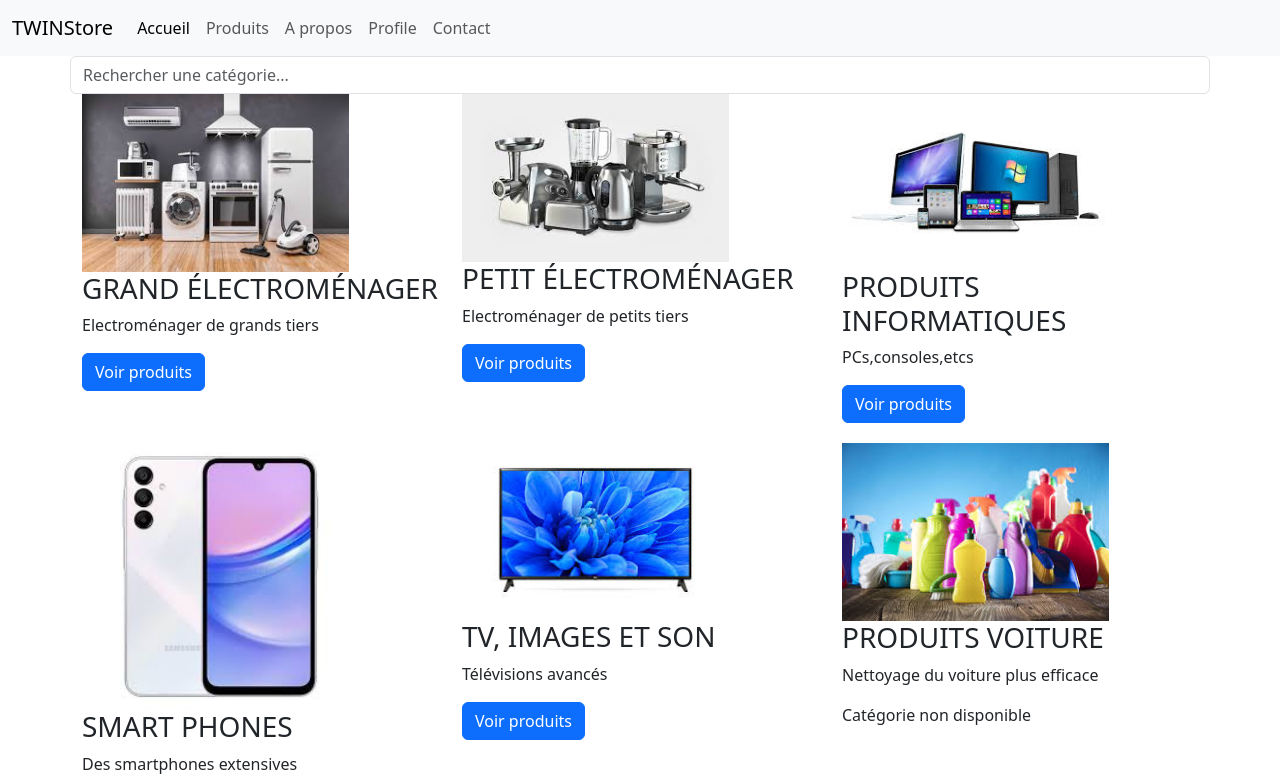
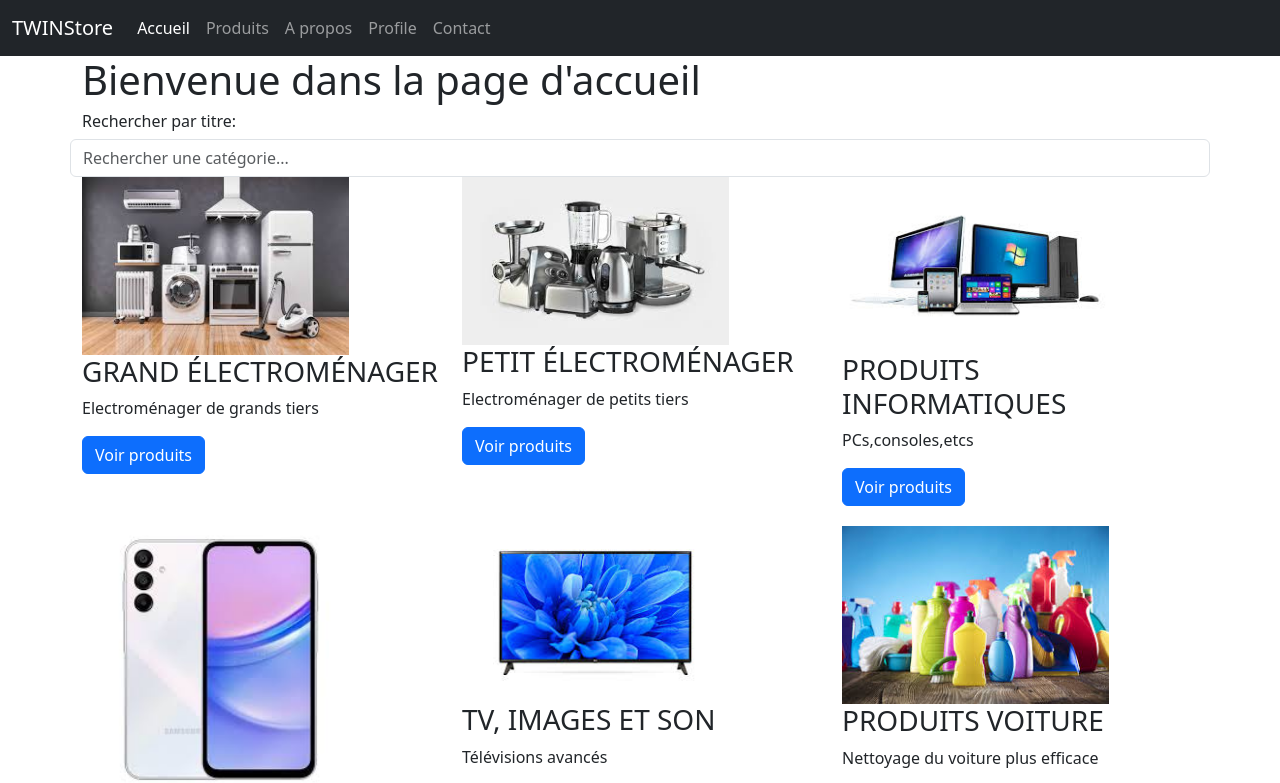
Before and after one commit to hechmi10/activite-angular-jaidene-hachemi, an Angular app: page /home in a window 1280 px wide. Before the commit this address led to /. Shown: the top 783 px of the page. Built offline with nearby package versions, Linux system fonts and the light colour scheme.

Commit message:
ajouter des routes statiques nécessaires

```diff
--- a/src/app/app-routing.module.ts
+++ b/src/app/app-routing.module.ts
@@ -1,7 +1,13 @@
 import { NgModule } from '@angular/core';
 import { RouterModule, Routes } from '@angular/router';
+import { HomeComponent } from './home/home.component';
+import { NotFoundComponent } from './not-found/not-found.component';
 
-const routes: Routes = [];
+const routes: Routes = [
+  {path:'home',component:HomeComponent},
+  {path:'',redirectTo:'home',pathMatch:'full'},
+  {path:'**',component:NotFoundComponent}
+];
 
 @NgModule({
   imports: [RouterModule.forRoot(routes)],
--- a/src/app/app.component.html
+++ b/src/app/app.component.html
@@ -1,4 +1,3 @@
 <app-header></app-header>
-<app-home></app-home>
-<router-outlet />
+<router-outlet></router-outlet>
 <app-footer></app-footer>
--- a/src/app/app.module.ts
+++ b/src/app/app.module.ts
@@ -10,7 +10,8 @@ import { ProductComponent } from './products/product/product.component';
 import { ListCategoriesComponent } from './list-categories/list-categories.component';
 import {FormsModule} from "@angular/forms";
 import { TabPipe } from './tab.pipe';
-import { HighlightDirective } from './highlight.directive'
+import { HighlightDirective } from './highlight.directive';
+import { NotFoundComponent } from './not-found/not-found.component'
 
 @NgModule({
   declarations: [
@@ -21,7 +22,8 @@ import { HighlightDirective } from './highlight.directive'
     ProductComponent,
     ListCategoriesComponent,
     TabPipe,
-    HighlightDirective
+    HighlightDirective,
+    NotFoundComponent
   ],
   imports: [
     BrowserModule,
--- a/src/app/header/header.component.html
+++ b/src/app/header/header.component.html
@@ -1,4 +1,37 @@
 <div *ngIf="isAdmin">
+    <nav ngClass="navbar navbar-expand-lg navbar-dark bg-dark">
+        <div class="container-fluid">
+            <a class="navbar-brand" href="#">TWINStore</a>
+
+            <button class="navbar-toggler" type="button" data-bs- toggle="collapse"
+                data-bs-target="#navbarSupportedContent" aria- controls="navbarSupportedContent" aria-expanded="false"
+                aria- label="Toggle navigation">
+
+                <span class="navbar-toggler-icon"></span>
+            </button>
+            <div class="collapse navbar-collapse" id="navbarSupportedContent">
+                <ul class="navbar-nav me-auto mb-2 mb-lg-0">
+                    <li class="nav-item">
+                        <a class="nav-link active" aria-current="page" routerLink="/home" routerLinkActive="active">Accueil</a>
+                    </li>
+                    <li class="nav-item">
+                        <a class="nav-link" href="#">Produits</a>
+                    </li>
+                    <li class="nav-item">
+                        <a class="nav-link" href="#">A propos</a>
+                    </li>
+                    <li class="nav-item">
+                        <a class="nav-link" href="#">Profile</a>
+                    </li>
+                    <li class="nav-item">
+                        <a class="nav-link" href="#">Contact</a>
+                    </li>
+                </ul>
+            </div>
+        </div>
+    </nav>
+</div>
+<div *ngIf="!isAdmin">
     <nav ngClass="navbar navbar-expand-lg navbar-light bg-light">
         <div class="container-fluid">
             <a class="navbar-brand" href="#">TWINStore</a>
@@ -31,36 +64,3 @@
         </div>
     </nav>
 </div>
-<div *ngIf="!isAdmin">
-    <nav ngClass="navbar navbar-expand-lg navbar-dark bg-dark">
-        <div class="container-fluid">
-            <a class="navbar-brand" href="#">TWINStore</a>
-
-            <button class="navbar-toggler" type="button" data-bs- toggle="collapse"
-                data-bs-target="#navbarSupportedContent" aria- controls="navbarSupportedContent" aria-expanded="false"
-                aria- label="Toggle navigation">
-
-                <span class="navbar-toggler-icon"></span>
-            </button>
-            <div class="collapse navbar-collapse" id="navbarSupportedContent">
-                <ul class="navbar-nav me-auto mb-2 mb-lg-0">
-                    <li class="nav-item">
-                        <a class="nav-link active" aria-current="page" href="#">Accueil</a>
-                    </li>
-                    <li class="nav-item">
-                        <a class="nav-link" href="#">Produits</a>
-                    </li>
-                    <li class="nav-item">
-                        <a class="nav-link" href="#">A propos</a>
-                    </li>
-                    <li class="nav-item">
-                        <a class="nav-link" href="#">Profile</a>
-                    </li>
-                    <li class="nav-item">
-                        <a class="nav-link" href="#">Contact</a>
-                    </li>
-                </ul>
-            </div>
-        </div>
-    </nav>
-</div>
--- a/src/app/list-categories/list-categories.component.html
+++ b/src/app/list-categories/list-categories.component.html
@@ -1,9 +1,11 @@
 <div class="container">
     <div class="row">
+      <h1 class="container-fluid">Bienvenue dans la page d'accueil</h1><br>
+      <h6 class="container-fluid">Rechercher par titre:</h6><br>
       <input type="text" [(ngModel)]="titre" class="form-control" placeholder="Rechercher une catégorie..." />
-      <div appHighlight class="col-md-4" style="margin-bottom: 20px;" *ngFor="let categorie of categories |tab:titre">
+      <div  class="col-md-4" style="margin-bottom: 20px;" *ngFor="let categorie of categories |tab:titre">
         <div *ngIf="isTitle(categorie.title)">
-          <img (click)="afficherDescription(categorie.description)" src="{{categorie.image}}" alt="{{categorie.title | uppercase}}" class="img-fluid h-50 w-75">
+          <img appHighlight (click)="afficherDescription(categorie.description)" src="{{categorie.image}}" alt="{{categorie.title | uppercase}}" class="img-fluid h-50 w-75">
           <h3>{{categorie.title | uppercase}}</h3>
           <p>{{categorie.description}}</p>
           <span *ngIf="categorie.available">
--- /dev/null
+++ b/src/app/not-found/not-found.component.html
@@ -0,0 +1 @@
+<h1>Page non trouvée</h1>
```
Also changed, not shown: src/app/not-found/not-found.component.ts (added, +10 -0 lines), src/app/not-found/not-found.component.css (added), 1 other file (tests, documents, lock files or other folders).
